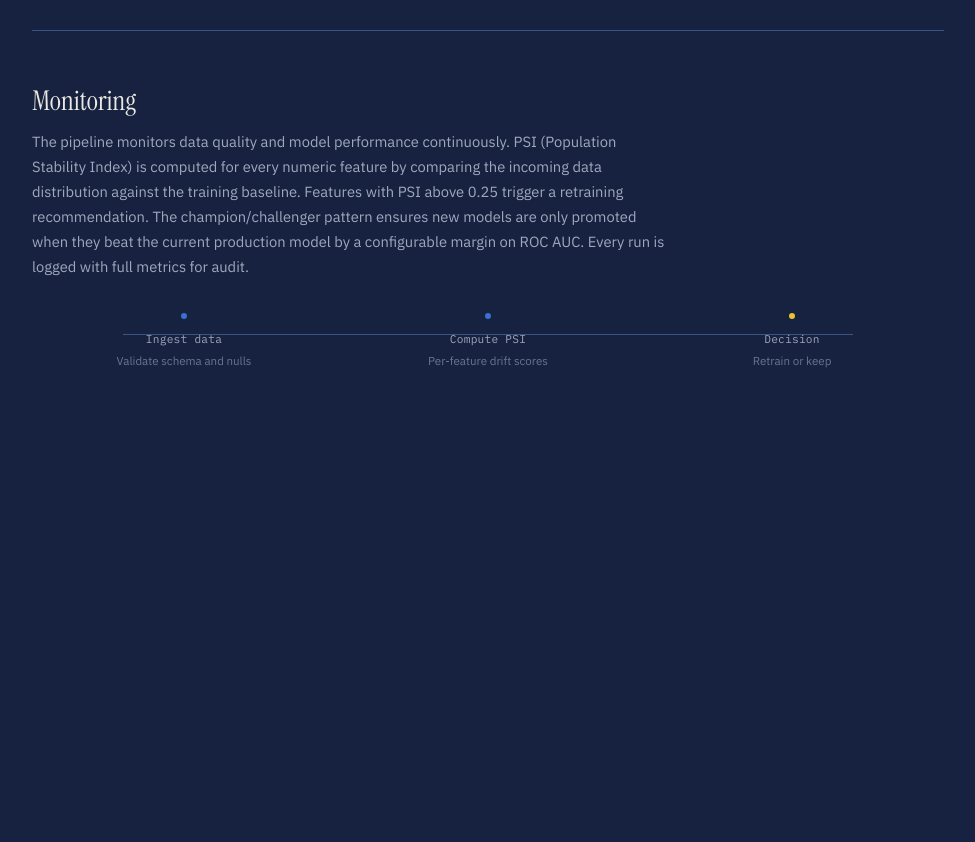
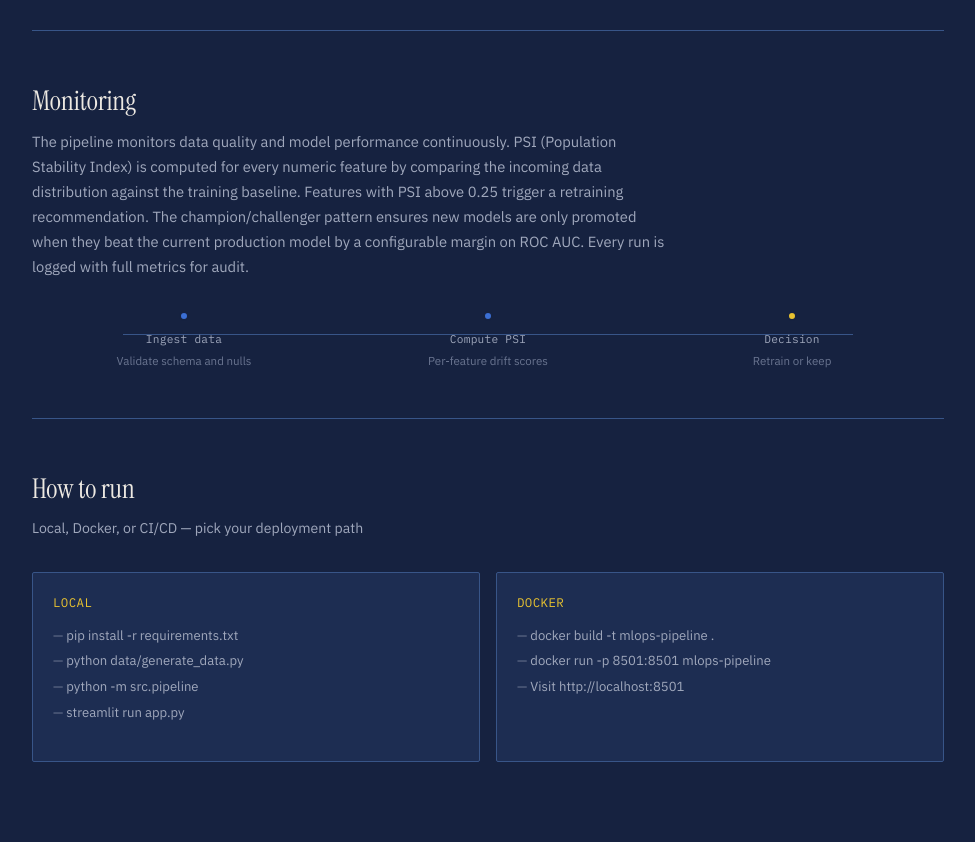
Before and after one commit to Indra-2004/mlops-pipeline, a plain HTML site: page index.html in a window 1280 px wide. Shown: the part 2292-3134 px from the top of the page, without its empty margins (152-1127 px from the left). Before the commit the page ends 2710 px from the top, so only its background shows below. Drawn offline with Linux system fonts and the light colour scheme.

Commit message:
Add how-to-run section to project page

```diff
--- a/index.html
+++ b/index.html
@@ -667,3 +667,28 @@ footer a:hover { color: var(--gold); }
     </div>
   </div>
 </section>
+
+<!-- How to run -->
+<section class="fade-up">
+  <h2>How to run</h2>
+  <p class="section-sub">Local, Docker, or CI/CD — pick your deployment path</p>
+  <div class="app-grid">
+    <div class="app-card">
+      <div class="app-card-name">Local</div>
+      <ul>
+        <li>pip install -r requirements.txt</li>
+        <li>python data/generate_data.py</li>
+        <li>python -m src.pipeline</li>
+        <li>streamlit run app.py</li>
+      </ul>
+    </div>
+    <div class="app-card">
+      <div class="app-card-name">Docker</div>
+      <ul>
+        <li>docker build -t mlops-pipeline .</li>
+        <li>docker run -p 8501:8501 mlops-pipeline</li>
+        <li>Visit http://localhost:8501</li>
+      </ul>
+    </div>
+  </div>
+</section>
```
